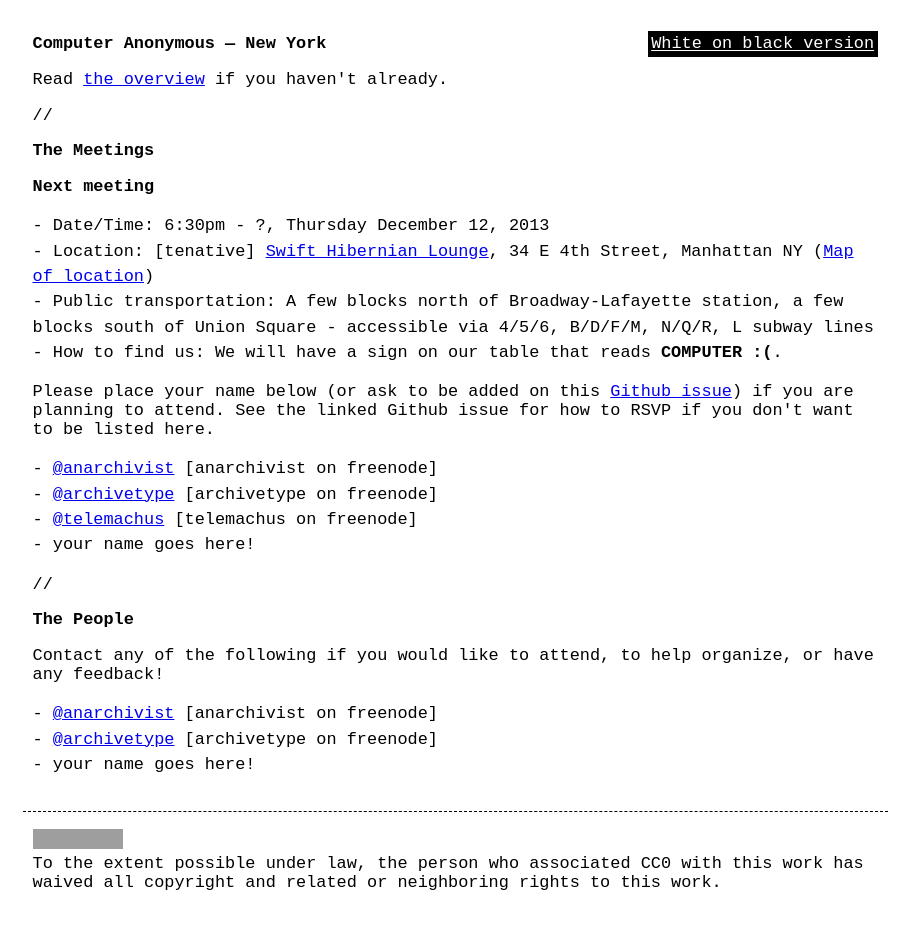
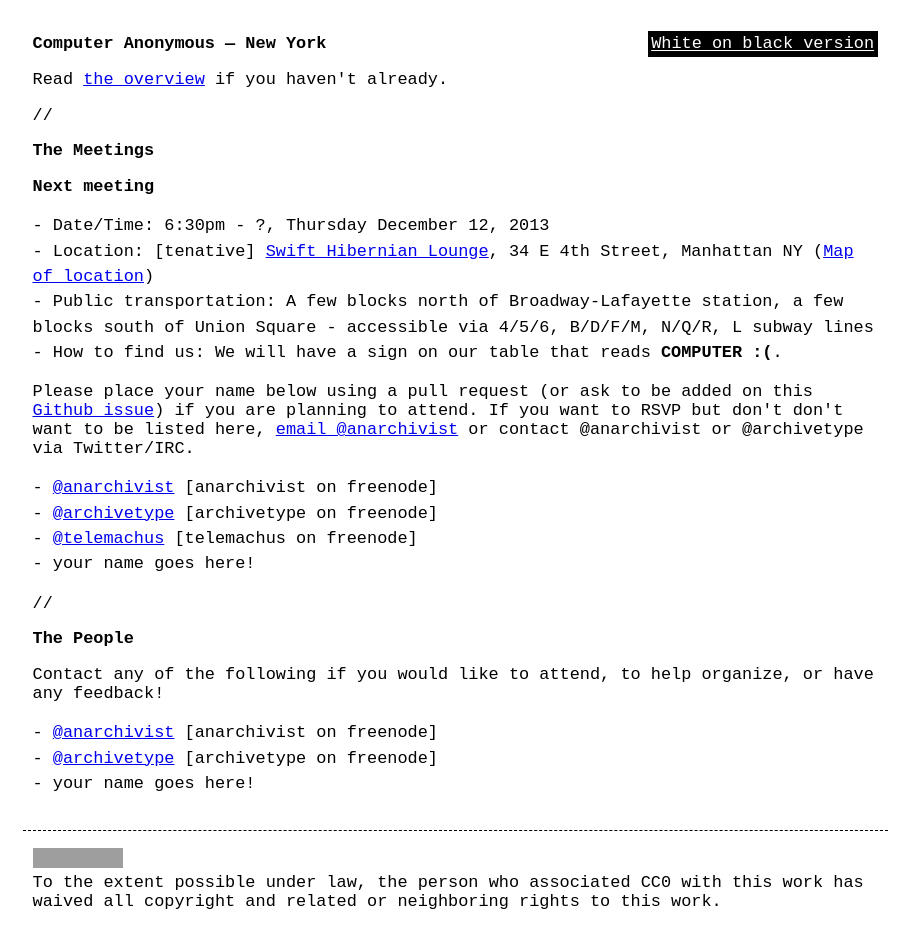
Before and after one commit to computeranonymous/computer, a Jekyll site: the page built from us_newyork.html, in a window 1280 px wide. Shown: the whole page, without its empty margins (185-1094 px from the left). Built offline with Jekyll 4.4.1, drawn with Linux system fonts in a browser that asks for light colours; grey boxes are pictures that could not be loaded.

Commit message:
[newyork] updated rsvp

```diff
--- a/us_newyork.html
+++ b/us_newyork.html
@@ -19,7 +19,7 @@ title: Computer Anonymous - New York
 <li>How to find us: We will have a sign on our table that reads <strong>COMPUTER :(</strong>.</li>
 </ul>
 
-<p>Please place your name below (or ask to be added on this <a href="https://github.com/computeranonymous/computer/issues/185">Github issue</a>) if you are planning to attend. See the linked Github issue for how to RSVP if you don't want to be listed here.</p>
+<p>Please place your name below using a pull request (or ask to be added on this <a href="https://github.com/computeranonymous/computer/issues/246">Github issue</a>) if you are planning to attend. If you want to RSVP but don't don't want to be listed here, <a href="mailto:mark@dp.la">email @anarchivist</a> or contact @anarchivist or @archivetype via Twitter/IRC.</p>
 
 <ul>
     <li><a href="https://twitter.com/anarchivist">@anarchivist</a> [anarchivist on freenode]</li>
```
